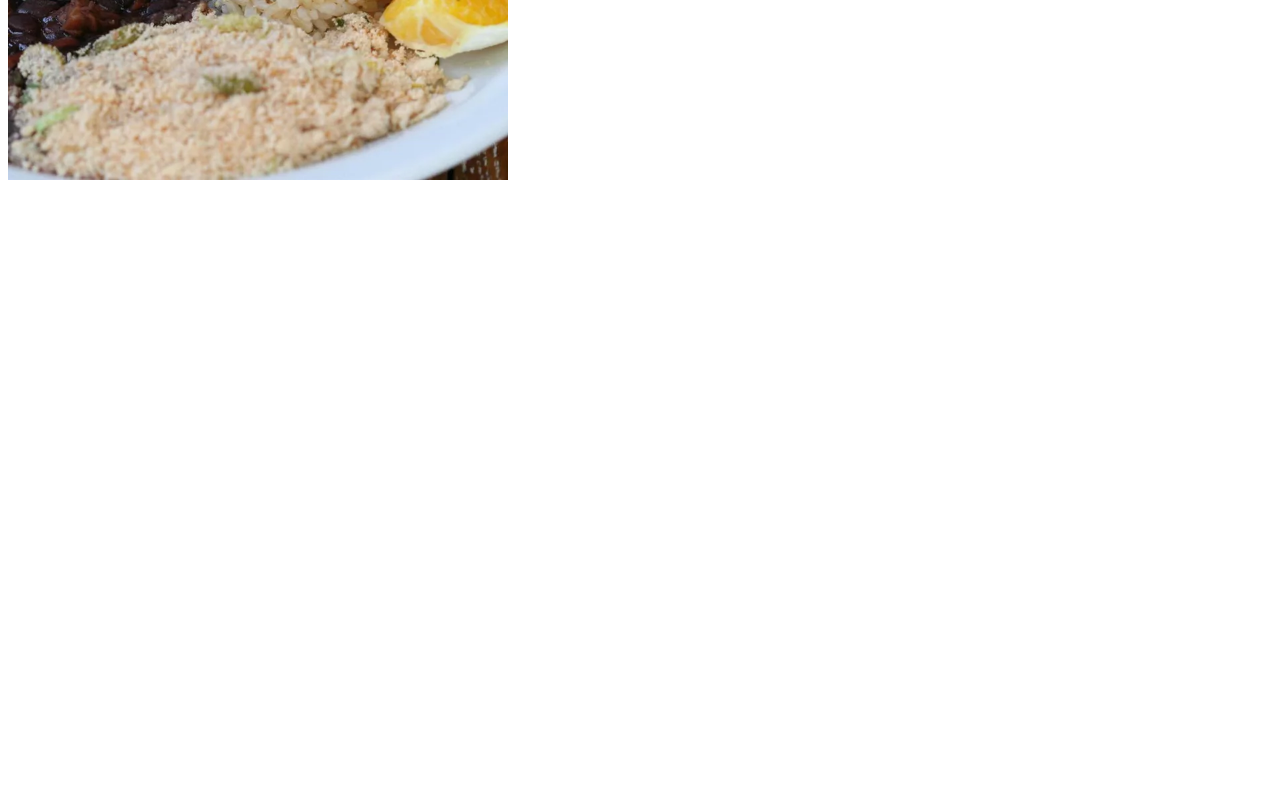
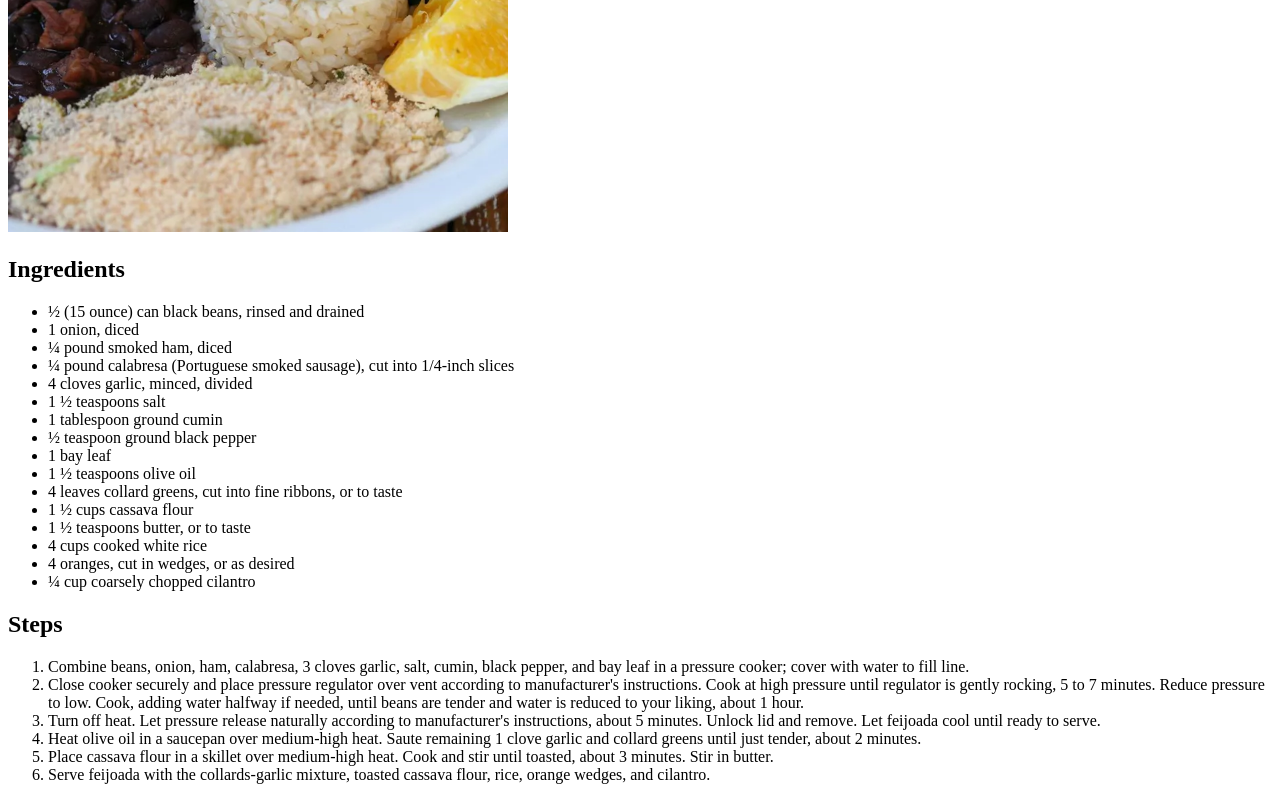
Before and after one commit to becarolf/odin-recipes, a plain HTML site: page recipes/feijoada.html in a window 1280 px wide. Shown: the part 400-1200 px from the top of the page. Before the commit the page ends 800 px from the top, so only its background shows below. Drawn offline with Linux system fonts and the light colour scheme.

Commit message:
Add a second recipe page including image, ingredients and steps

```diff
--- a/recipes/feijoada.html
+++ b/recipes/feijoada.html
@@ -3,11 +3,74 @@
   <head>
     <meta charset="UTF-8" />
     <meta name="viewport" content="width=device-width, initial-scale=1.0" />
-    <title>Document</title>
+    <title>Feijoada</title>
   </head>
   <body>
     <h1>Feijoada (Brazilian Black Bean Stew)</h1>
+    <p>Total time: 1hr 50 mins</p>
+    <br />
 
-    <img src="../images/feijoada.jpg" alt="Image of Feijoada (Brazilian Black Bean Stew)" height="500" width="500" >
+    <img
+      src="../images/feijoada.jpg"
+      alt="Image of Feijoada (Brazilian Black Bean Stew)"
+      height="500"
+      width="500"
+    />
+
+
+    <h2>Ingredients</h2>
+    <ul>
+      <li>½ (15 ounce) can black beans, rinsed and drained</li>
+      <li>1 onion, diced</li>
+      <li>¼ pound smoked ham, diced</li>
+      <li>
+        ¼ pound calabresa (Portuguese smoked sausage), cut into 1/4-inch slices
+      </li>
+      <li>4 cloves garlic, minced, divided</li>
+      <li>1 ½ teaspoons salt</li>
+      <li>1 tablespoon ground cumin</li>
+      <li>½ teaspoon ground black pepper</li>
+      <li>1 bay leaf</li>
+      <li>1 ½ teaspoons olive oil</li>
+      <li>4 leaves collard greens, cut into fine ribbons, or to taste</li>
+      <li>1 ½ cups cassava flour</li>
+      <li>1 ½ teaspoons butter, or to taste</li>
+      <li>4 cups cooked white rice</li>
+      <li>4 oranges, cut in wedges, or as desired</li>
+      <li>¼ cup coarsely chopped cilantro</li>
+    </ul>
+
+    <h2>Steps</h2>
+    <ol>
+      <li>
+        Combine beans, onion, ham, calabresa, 3 cloves garlic, salt, cumin,
+        black pepper, and bay leaf in a pressure cooker; cover with water to
+        fill line.
+      </li>
+      <li>
+        Close cooker securely and place pressure regulator over vent according
+        to manufacturer's instructions. Cook at high pressure until regulator is
+        gently rocking, 5 to 7 minutes. Reduce pressure to low. Cook, adding
+        water halfway if needed, until beans are tender and water is reduced to
+        your liking, about 1 hour.
+      </li>
+      <li>
+        Turn off heat. Let pressure release naturally according to
+        manufacturer's instructions, about 5 minutes. Unlock lid and remove. Let
+        feijoada cool until ready to serve.
+      </li>
+      <li>
+        Heat olive oil in a saucepan over medium-high heat. Saute remaining 1
+        clove garlic and collard greens until just tender, about 2 minutes.
+      </li>
+      <li>
+        Place cassava flour in a skillet over medium-high heat. Cook and stir
+        until toasted, about 3 minutes. Stir in butter.
+      </li>
+      <li>
+        Serve feijoada with the collards-garlic mixture, toasted cassava flour,
+        rice, orange wedges, and cilantro.
+      </li>
+    </ol>
   </body>
 </html>
```
Also changed, not shown: index.html (+8 -4 lines), recipes/cinnamon-roll.html (added, +94 -0 lines), images/cinnamon-roll.jpg (added).
